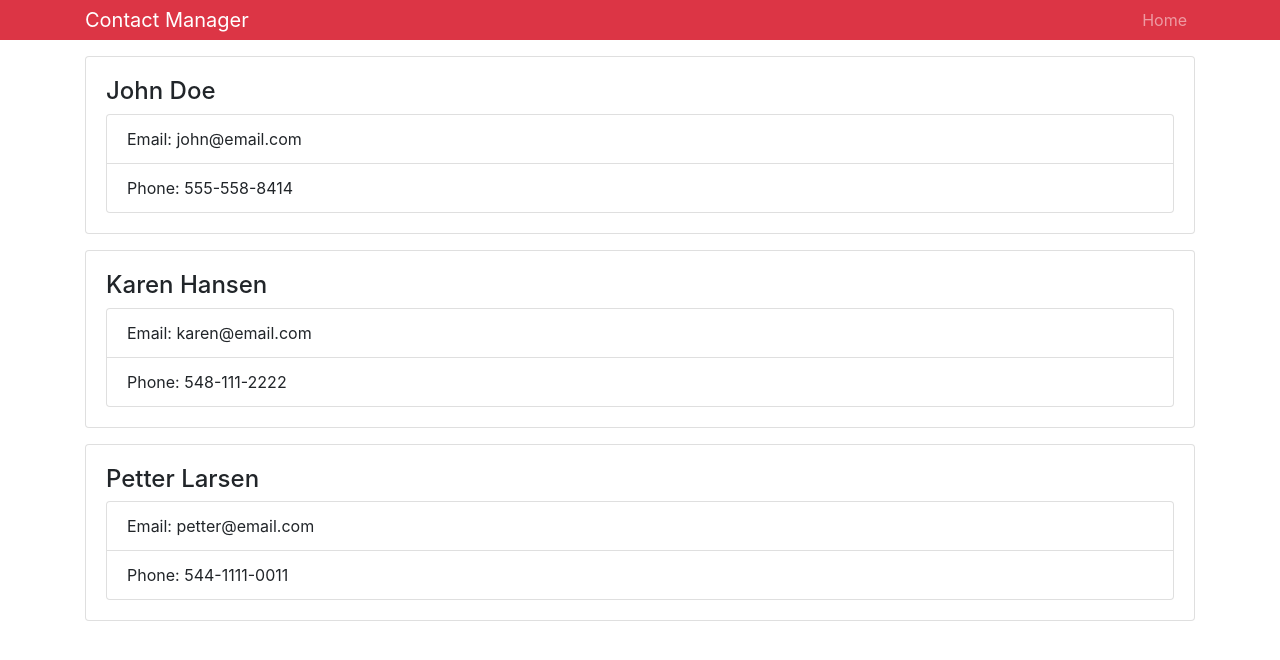
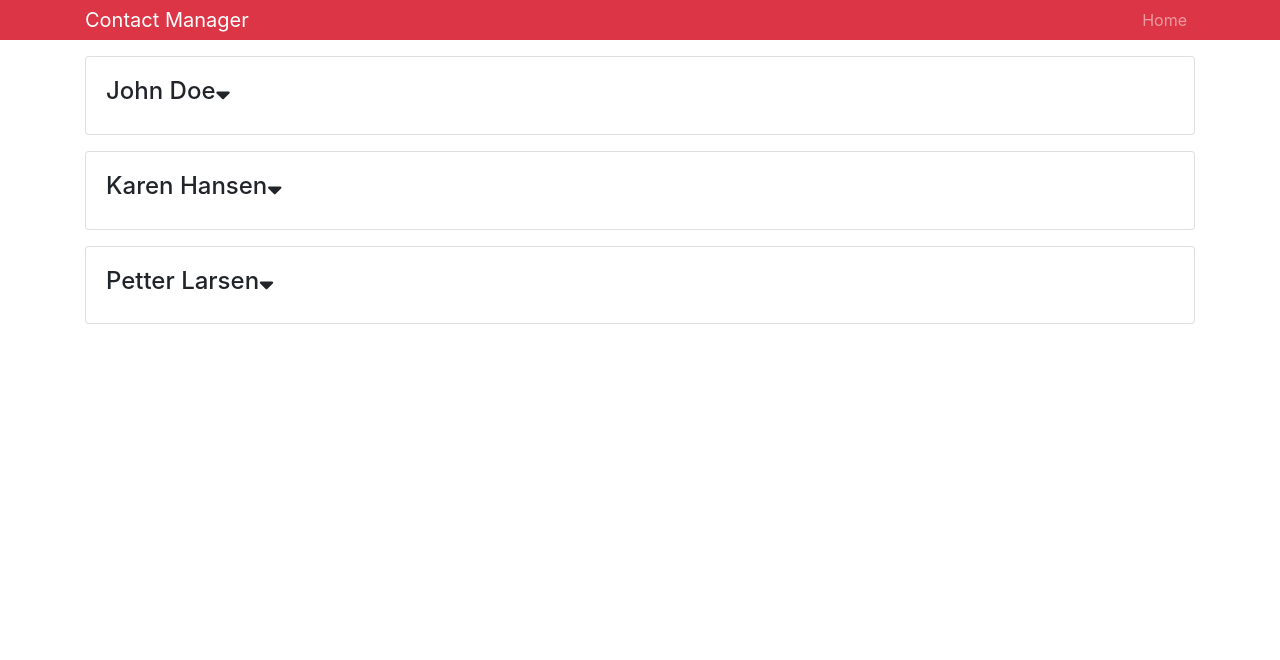
Before and after one commit to msagerup/Contact-Manager, a React (Create React App) app in the folder contactmanager/: page / in a window 1280 px wide. Shown: the top 660 px of the page. Built offline with nearby package versions, Linux system fonts and the light colour scheme.

Commit message:
Added toggle on show content on contacts

```diff
--- a/contactmanager/public/index.html
+++ b/contactmanager/public/index.html
@@ -1,40 +1,24 @@
 <!DOCTYPE html>
 <html lang="en">
+
 <head>
   <meta charset="utf-8">
   <meta name="viewport" content="width=device-width, initial-scale=1, shrink-to-fit=no">
   <meta name="theme-color" content="#000000">
-    <!--
-      manifest.json provides metadata used when your web app is added to the
-      homescreen on Android. See https://developers.google.com/web/fundamentals/engage-and-retain/web-app-manifest/
-    -->
+  <link rel="stylesheet" href="https://use.fontawesome.com/releases/v5.2.0/css/all.css" integrity="sha384-hWVjflwFxL6sNzntih27bfxkr27PmbbK/iSvJ+a4+0owXq79v+lsFkW54bOGbiDQ"
+    crossorigin="anonymous">
   <link rel="manifest" href="%PUBLIC_URL%/manifest.json">
   <link rel="shortcut icon" href="%PUBLIC_URL%/favicon.ico">
-    <!--
-      Notice the use of %PUBLIC_URL% in the tags above.
-      It will be replaced with the URL of the `public` folder during the build.
-      Only files inside the `public` folder can be referenced from the HTML.
 
-      Unlike "/favicon.ico" or "favicon.ico", "%PUBLIC_URL%/favicon.ico" will
-      work correctly both with client-side routing and a non-root public URL.
-      Learn how to configure a non-root public URL by running `npm run build`.
-    -->
   <title>React App</title>
 </head>
+
 <body>
   <noscript>
     You need to enable JavaScript to run this app.
   </noscript>
   <div id="root"></div>
-    <!--
-      This HTML file is a template.
-      If you open it directly in the browser, you will see an empty page.
 
-      You can add webfonts, meta tags, or analytics to this file.
-      The build step will place the bundled scripts into the <body> tag.
+</body>
 
-      To begin the development, run `npm start` or `yarn start`.
-      To create a production bundle, use `npm run build` or `yarn build`.
-    -->
-  </body>
 </html>
--- a/contactmanager/src/Components/Contact.js
+++ b/contactmanager/src/Components/Contact.js
@@ -1,15 +1,30 @@
 import React, { Component } from 'react';
 
 class Contact extends Component {
+  state = {
+    showContactInfo: false
+  };
+
+  onShowClick = e => {
+    this.setState({
+      showContactInfo: !this.state.showContactInfo
+    });
+  };
   render() {
     const { name, email, phone } = this.props.contact;
+    const { showContactInfo } = this.state;
     return (
       <div className="card card-body mb-3">
-        <h4>{name}</h4>
-        <ul className="list-group">
-          <li className="list-group-item">Email: {email}</li>
-          <li className="list-group-item">Phone: {phone}</li>
-        </ul>
+        <h4>
+          {name}
+          <i onClick={this.onShowClick} className="fas fa-sort-down" />{' '}
+        </h4>
+        {showContactInfo ? (
+          <ul className="list-group">
+            <li className="list-group-item">Email: {email}</li>
+            <li className="list-group-item">Phone: {phone}</li>
+          </ul>
+        ) : null}
       </div>
     );
   }
--- a/contactmanager/src/Components/Contacts.js
+++ b/contactmanager/src/Components/Contacts.js
@@ -28,11 +28,11 @@
   render() {
     const { contacts } = this.state;
     return (
-      <div>
+      <React.Fragment>
         {contacts.map(contact => (
           <Contact key={contact.id} contact={contact} />
         ))}
-      </div>
+      </React.Fragment>
     );
   }
 }
```
Lines whose indentation alone changed are shown as unchanged.
